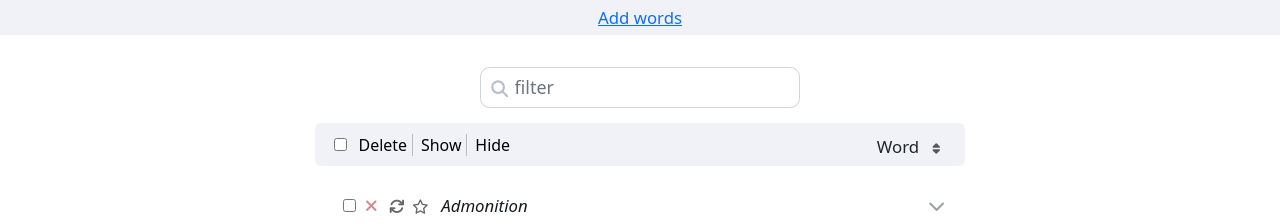
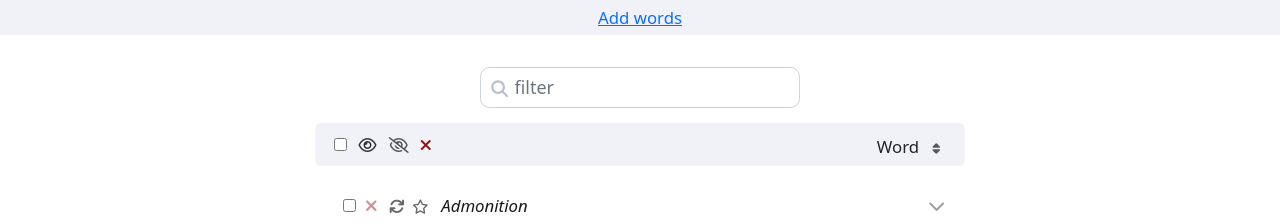
Before and after one commit to vishusandy/lexicon, a SvelteKit app: page /list in a window 1280 px wide. Shown: the top 224 px of the page. Built offline with nearby package versions, Linux system fonts and the light colour scheme.

Commit message:
Improved edit bar options

```diff
--- a/src/components/Words.svelte
+++ b/src/components/Words.svelte
@@ -275,9 +275,9 @@
                     on:change={selectAll}
                 />
                 <div class="select-group">
-                    <button on:click={actionDelete}>Delete</button>
-                    <button on:click={actionShowAll}>Show</button>
-                    <button on:click={actionShowNone}>Hide</button>
+                    <button on:click={actionShowAll} class="show-btn" title="Show selected" />
+                    <button on:click={actionShowNone} class="hide-btn" title="Hide selected" />
+                    <button on:click={actionDelete} class="del-btn" title="Delete selected" />
                 </div>
             </div>
         </div>
@@ -317,18 +317,37 @@
 {/if}
 
 <style>
+    .del-btn::before {
+        color: #8f1111;
+        content: '\f00d';
+        font-family: 'Font Awesome 6 Free';
+        font-weight: 900;
+    }
+
+    .show-btn::before {
+        content: '\f06e';
+        font-family: 'Font Awesome 6 Free';
+        color: #333;
+    }
+
+    .hide-btn::before {
+        color: #555;
+        content: '\f070';
+        font-family: 'Font Awesome 6 Free';
+    }
+
     .select-group {
         display: inline-block;
         margin-right: 0.5rem;
         margin-left: 0.2rem;
     }
 
-    .select-group button:not(:last-of-type)::after {
+    /* .select-group button:not(:last-of-type)::after {
         content: ' ';
         border-right: 1px solid #bbb;
         margin-left: 0.3rem;
         margin-right: -0.25rem;
-    }
+    } */
 
     .select-words {
         display: inline-block;
```
